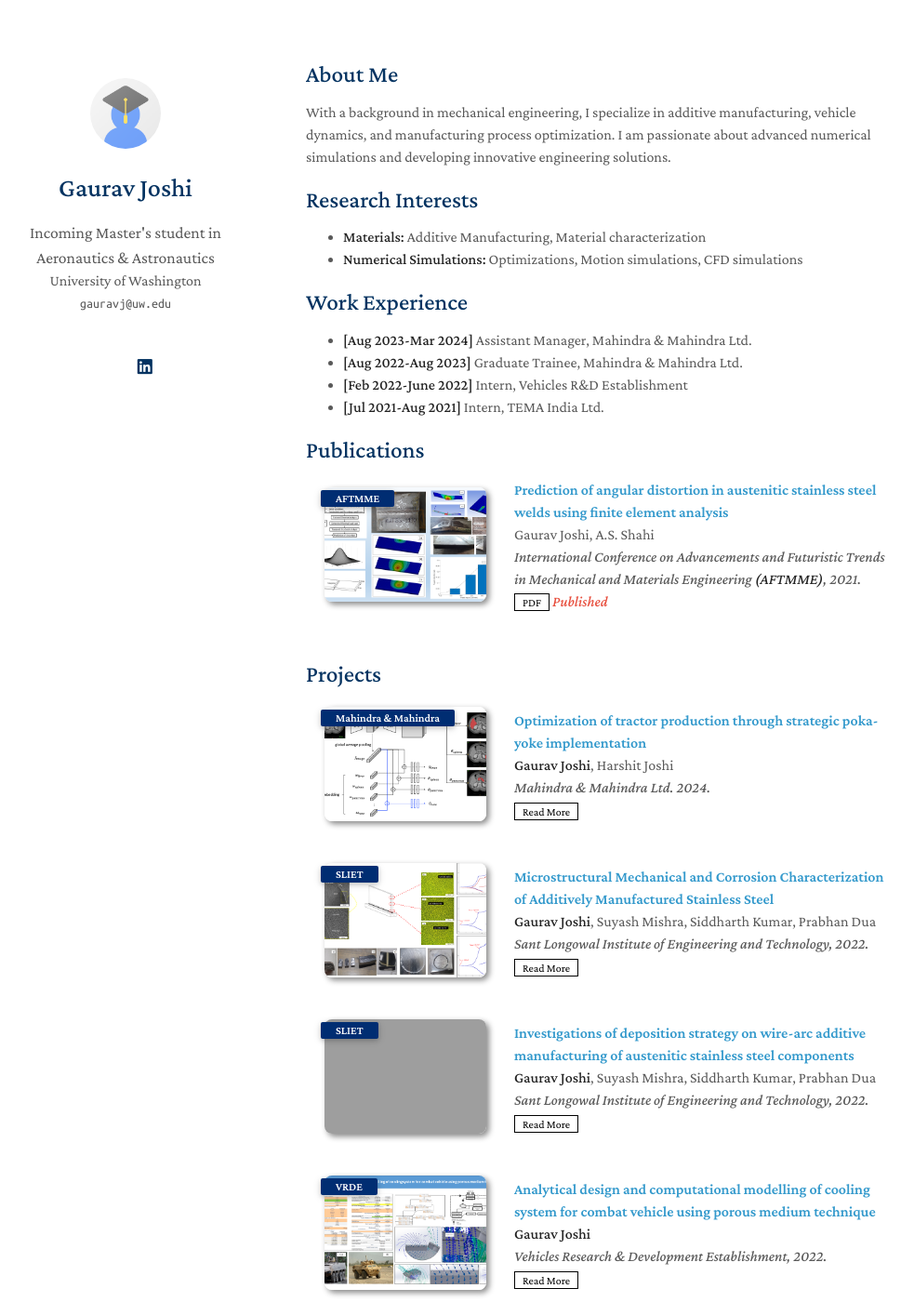
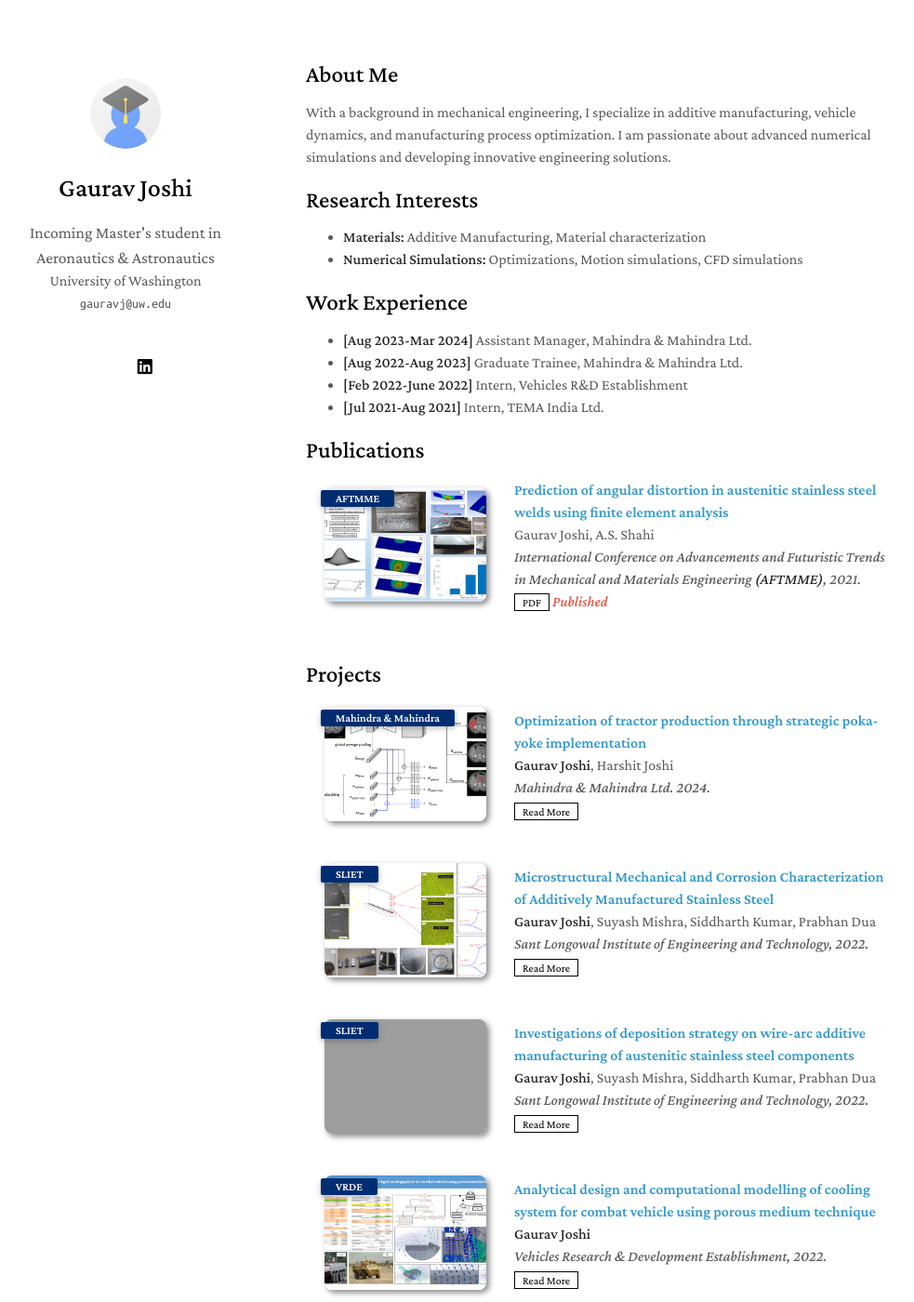
Before and after one commit to mastersinusoidal/mastersinusoidal.github.io, a Jekyll site: the page built from index.md, in a window 1280 px wide and 1400 px high. Shown: the whole window at 93% size, without its empty margins (141-1124 px from the left). Built offline with Jekyll 4.4.1, drawn with Linux system fonts in a browser that asks for light colours; nearby versions of some CDN libraries; a style sheet for code colours, icons or effects is not loaded; our own code applies the rules of GitHub Pages for plain Markdown files; grey boxes are pictures that could not be loaded.

Commit message:
Update minimal-light-no-dark-mode.scss

```diff
--- a/_sass/minimal-light-no-dark-mode.scss
+++ b/_sass/minimal-light-no-dark-mode.scss
@@ -7,7 +7,7 @@
   height:2.4rem;
   width:2.4rem;
   background-color:transparent;
-  color:#043361!important;
+  color:#000000!important;
   border-radius:100%;
   text-align:center;
   font-size:1.15rem;
@@ -183,18 +183,18 @@ papertitle {
 
 h3, h4, h5, h6 {
   font-weight: 600;
-  color:#043361;
+  color:#000000;
   margin:0 0 20px;
 }
 
 h1 {
   font-weight: 500;
-  color:#043361;
+  color:#000000;
   margin:0 0 20px;
 }
 
 h2 {
-  color:#043361;
+  color:#000000;
   font-weight: 500;
   margin:2px 0px 15px;
   font-size: 157%;
```
